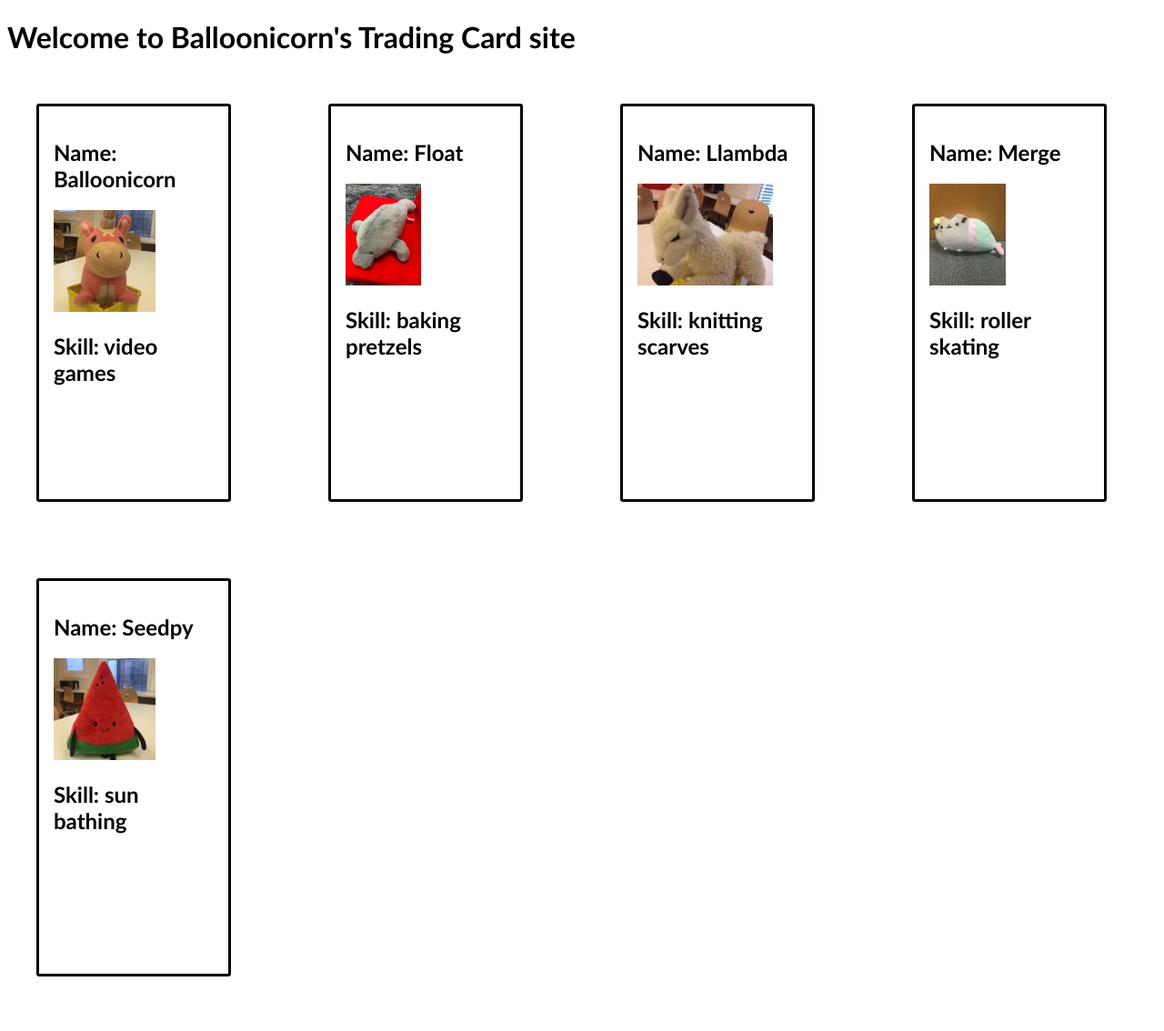
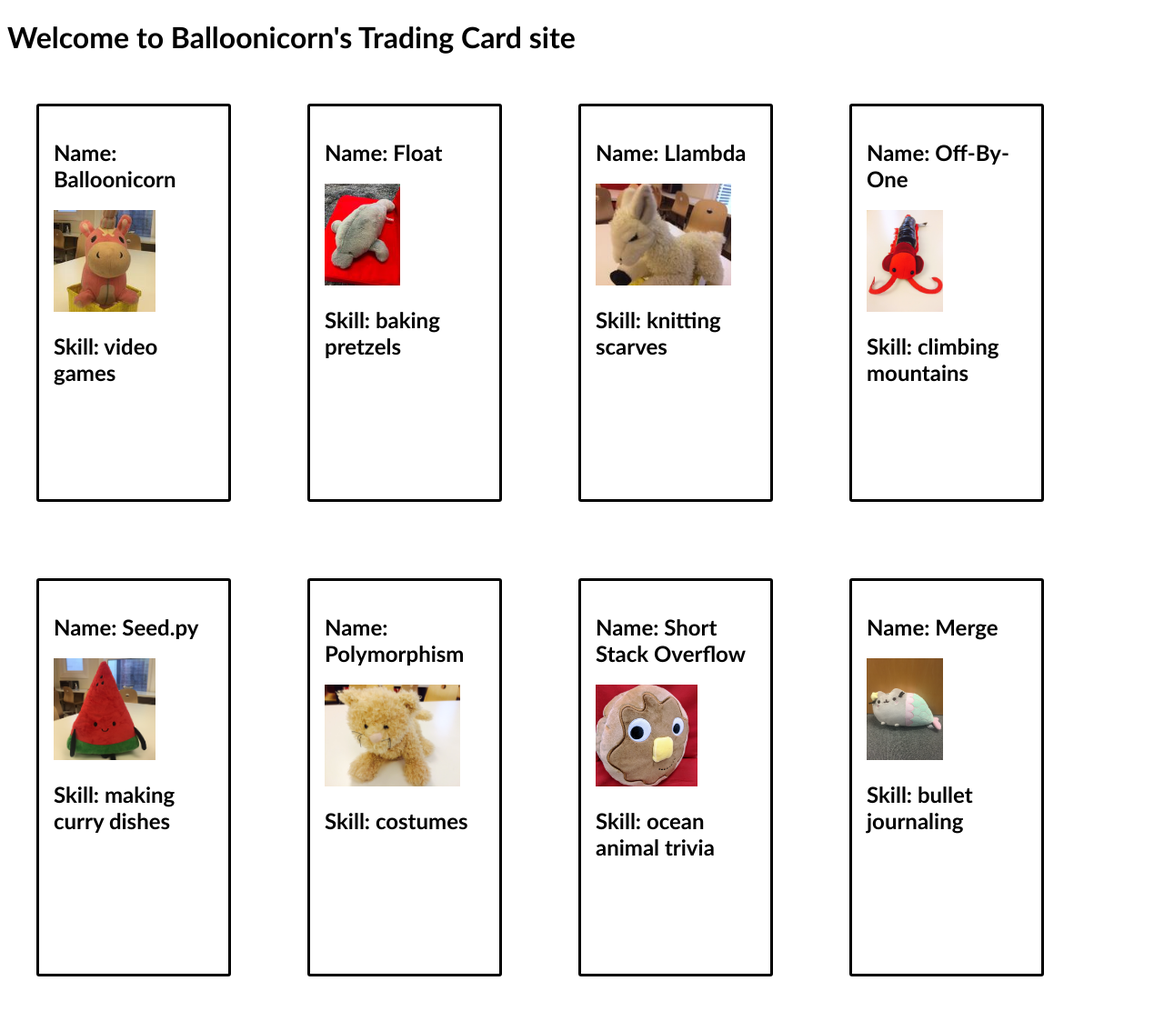
Before and after one commit to bhawnam/react-trading-cards-1, a Flask app: page /cards in a window 1280 px wide. Shown: the whole page at 91% size. Before the commit the page ends 1074 px from the top, so only its background shows below. Run offline with Flask 2, Linux system fonts and the light colour scheme; some libraries are stand-ins or nearby versions.

Commit message:
Completed Step 4: Created a parent component for tradingCard component and displayeda ll the trading cards

```diff
--- a/static/js/tradingCard.jsx
+++ b/static/js/tradingCard.jsx
@@ -1,11 +1,55 @@
 "use strict";
+
 const tradingCardData = [
   {
-    name: 'Balloonicorn',
-    skill: 'video games',
-    imgUrl: '/static/img/balloonicorn.jpg'
-  }
-]
+    name: "Balloonicorn",
+    skill: "video games",
+    imgUrl: "/static/img/balloonicorn.jpg",
+    cardId: 1,
+  },
+  {
+    name: "Float",
+    skill: "baking pretzels",
+    imgUrl: "/static/img/float.jpg",
+    cardId: 2,
+  },
+  {
+    name: "Llambda",
+    skill: "knitting scarves",
+    imgUrl: "/static/img/llambda.jpg",
+    cardId: 3,
+  },
+  {
+    name: "Off-By-One",
+    skill: "climbing mountains",
+    imgUrl: "/static/img/off-by-one.jpeg",
+    cardId: 4,
+  },
+  {
+    name: "Seed.py",
+    skill: "making curry dishes",
+    imgUrl: "/static/img/seedpy.jpeg",
+    cardId: 5,
+  },
+  {
+    name: "Polymorphism",
+    skill: "costumes",
+    imgUrl: "/static/img/polymorphism.jpeg",
+    cardId: 6,
+  },
+  {
+    name: "Short Stack Overflow",
+    skill: "ocean animal trivia",
+    imgUrl: "/static/img/shortstack-overflow.jpeg",
+    cardId: 7,
+  },
+  {
+    name: "Merge",
+    skill: "bullet journaling",
+    imgUrl: "/static/img/merge.png",
+    cardId: 8,
+  },
+];
 
 function TradingCard(props) {
   return (
@@ -17,57 +61,81 @@ function TradingCard(props) {
   );
 }
 
+function TradingCardContainer(){
+  const tradingCards = [];
+
+  for(const tradingCard of tradingCardData){
+    tradingCards.push(
+      <TradingCard
+      name = {tradingCard.name}
+      skill = {tradingCard.skill}
+      imgUrl = {tradingCard.imgUrl}
+      />
+      );
+  }
+  return (
+    <React.Fragment>
+      {tradingCards}
+    </React.Fragment>
+  );
+}
+
 ReactDOM.render(
-  (
-    <TradingCard
-      name="Balloonicorn"
-      skill="video games"
-      imgUrl="/static/img/balloonicorn.jpg"
-    />
-  ),
-  document.querySelector('#balloonicorn')
+    <TradingCardContainer />,
+    document.querySelector('#container')
 );
 
-ReactDOM.render(
-  (
-    <TradingCard
-      name="Float"
-      skill="baking pretzels"
-      imgUrl="/static/img/float.jpg"
-    />
-  ),
-  document.querySelector('#float')
-);
+// ReactDOM.render(
+//   (
+//     <TradingCard
+//       name="Balloonicorn"
+//       skill="video games"
+//       imgUrl="/static/img/balloonicorn.jpg"
+//     />
+//   ),
+//   document.querySelector('#balloonicorn')
+// );
 
-ReactDOM.render(
-  (
-    <TradingCard
-      name="Llambda"
-      skill="knitting scarves"
-      imgUrl="/static/img/llambda.jpg"
-    />
-  ),
-  document.querySelector('#llambda')
-);
+// ReactDOM.render(
+//   (
+//     <TradingCard
+//       name="Float"
+//       skill="baking pretzels"
+//       imgUrl="/static/img/float.jpg"
+//     />
+//   ),
+//   document.querySelector('#float')
+// );
 
-ReactDOM.render(
-  (
-    <TradingCard
-      name="Merge"
-      skill="roller skating"
-      imgUrl="/static/img/merge.png"
-    />
-  ),
-  document.querySelector('#merge')
-);
+// ReactDOM.render(
+//   (
+//     <TradingCard
+//       name="Llambda"
+//       skill="knitting scarves"
+//       imgUrl="/static/img/llambda.jpg"
+//     />
+//   ),
+//   document.querySelector('#llambda')
+// );
 
-ReactDOM.render(
-  (
-    <TradingCard
-      name="Seedpy"
-      skill="sun bathing"
-      imgUrl="/static/img/seedpy.jpeg"
-    />
-  ),
-  document.querySelector('#seedpy')
-);
+// ReactDOM.render(
+//   (
+//     <TradingCard
+//       name="Merge"
+//       skill="roller skating"
+//       imgUrl="/static/img/merge.png"
+//     />
+//   ),
+//   document.querySelector('#merge')
+// );
+
+// ReactDOM.render(
+//   (
+//     <TradingCard
+//       name="Seedpy"
+//       skill="sun bathing"
+//       imgUrl="/static/img/seedpy.jpeg"
+//     />
+//   ),
+//   document.querySelector('#seedpy')
+// );
--- a/templates/cards.html
+++ b/templates/cards.html
@@ -9,6 +9,7 @@
 
 {% block body %}
 <div class="grid">
+  <div id="container" class="grid"></div>
   <!-- Mount Balloonicorn's card on to this element. -->
   <div id="balloonicorn"></div>
 
```
